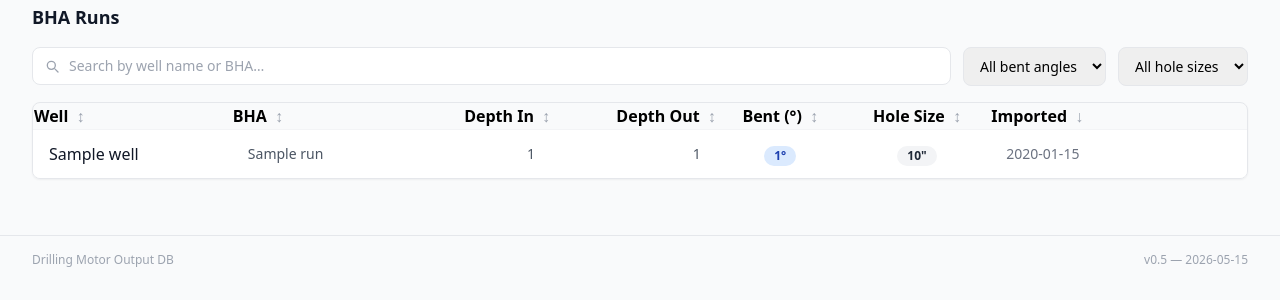
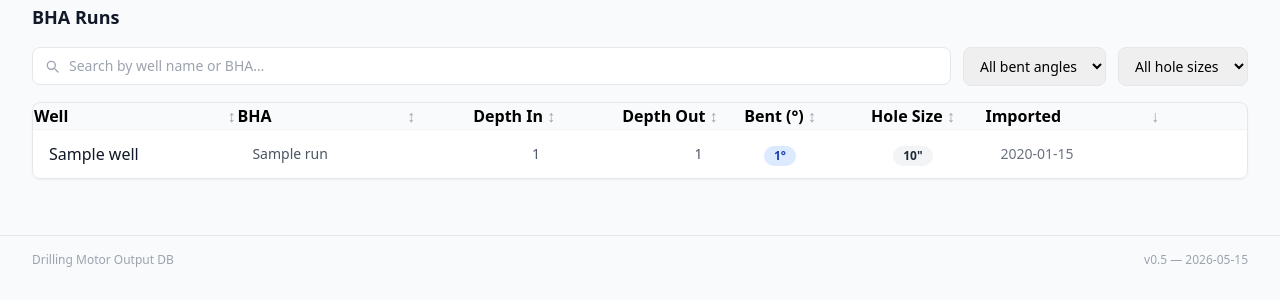
Before and after one commit to mrkaqz/drillingDB, a FastAPI app: page / in a window 1280 px wide. Shown: the part 235-535 px from the top of the page. Run offline with FastAPI, Linux system fonts and the light colour scheme; tables that the repository leaves empty hold one stand-in row (values such as "Sample post"); some libraries are stand-ins or nearby versions.

Commit message:
Use flex layout for all table column headers with consistent icon positioning
Each header cell now uses flex with the sort icon positioned relative to
its column type: justify-between (icon at far right) for text columns
Well/BHA/Imported, justify-end for numeric Depth columns, justify-center
for badge columns Bent/Hole Size. Removes the visual inconsistency of
sort icons floating at different horizontal positions across the header row.

Co-Authored-By: Claude Sonnet 4.6 <noreply@anthropic.com>

```diff
--- a/src/drilling_app/templates/index.html
+++ b/src/drilling_app/templates/index.html
@@ -81,26 +81,47 @@
     <table class="min-w-full divide-y divide-gray-200">
       <thead>
         <tr>
-          <th class="table-head text-left cursor-pointer select-none hover:text-gray-700" @click="sort('well_name')">
-            Well <span x-text="sortIcon('well_name')" class="ml-1 text-gray-400"></span>
+          <th class="table-head cursor-pointer select-none hover:text-gray-700" @click="sort('well_name')">
+            <div class="flex items-center justify-between gap-2">
+              <span>Well</span>
+              <span x-text="sortIcon('well_name')" class="text-gray-400"></span>
+            </div>
           </th>
-          <th class="table-head text-left cursor-pointer select-none hover:text-gray-700" @click="sort('bha_name')">
-            BHA <span x-text="sortIcon('bha_name')" class="ml-1 text-gray-400"></span>
+          <th class="table-head cursor-pointer select-none hover:text-gray-700" @click="sort('bha_name')">
+            <div class="flex items-center justify-between gap-2">
+              <span>BHA</span>
+              <span x-text="sortIcon('bha_name')" class="text-gray-400"></span>
+            </div>
           </th>
-          <th class="table-head text-right cursor-pointer select-none hover:text-gray-700" @click="sort('depth_in_ft')">
-            Depth In <span x-text="sortIcon('depth_in_ft')" class="ml-1 text-gray-400"></span>
+          <th class="table-head cursor-pointer select-none hover:text-gray-700" @click="sort('depth_in_ft')">
+            <div class="flex items-center justify-end gap-1">
+              <span>Depth In</span>
+              <span x-text="sortIcon('depth_in_ft')" class="text-gray-400"></span>
+            </div>
           </th>
-          <th class="table-head text-right cursor-pointer select-none hover:text-gray-700" @click="sort('depth_out_ft')">
-            Depth Out <span x-text="sortIcon('depth_out_ft')" class="ml-1 text-gray-400"></span>
+          <th class="table-head cursor-pointer select-none hover:text-gray-700" @click="sort('depth_out_ft')">
+            <div class="flex items-center justify-end gap-1">
+              <span>Depth Out</span>
+              <span x-text="sortIcon('depth_out_ft')" class="text-gray-400"></span>
+            </div>
           </th>
-          <th class="table-head text-center cursor-pointer select-none hover:text-gray-700" @click="sort('motor_bent_deg')">
-            Bent (°) <span x-text="sortIcon('motor_bent_deg')" class="ml-1 text-gray-400"></span>
+          <th class="table-head cursor-pointer select-none hover:text-gray-700" @click="sort('motor_bent_deg')">
+            <div class="flex items-center justify-center gap-1">
+              <span>Bent (°)</span>
+              <span x-text="sortIcon('motor_bent_deg')" class="text-gray-400"></span>
+            </div>
           </th>
-          <th class="table-head text-center cursor-pointer select-none hover:text-gray-700" @click="sort('hole_size_in')">
-            Hole Size <span x-text="sortIcon('hole_size_in')" class="ml-1 text-gray-400"></span>
+          <th class="table-head cursor-pointer select-none hover:text-gray-700" @click="sort('hole_size_in')">
+            <div class="flex items-center justify-center gap-1">
+              <span>Hole Size</span>
+              <span x-text="sortIcon('hole_size_in')" class="text-gray-400"></span>
+            </div>
           </th>
-          <th class="table-head text-left cursor-pointer select-none hover:text-gray-700" @click="sort('imported_at')">
-            Imported <span x-text="sortIcon('imported_at')" class="ml-1 text-gray-400"></span>
+          <th class="table-head cursor-pointer select-none hover:text-gray-700" @click="sort('imported_at')">
+            <div class="flex items-center justify-between gap-2">
+              <span>Imported</span>
+              <span x-text="sortIcon('imported_at')" class="text-gray-400"></span>
+            </div>
           </th>
           <th class="table-head"></th>
         </tr>
```
